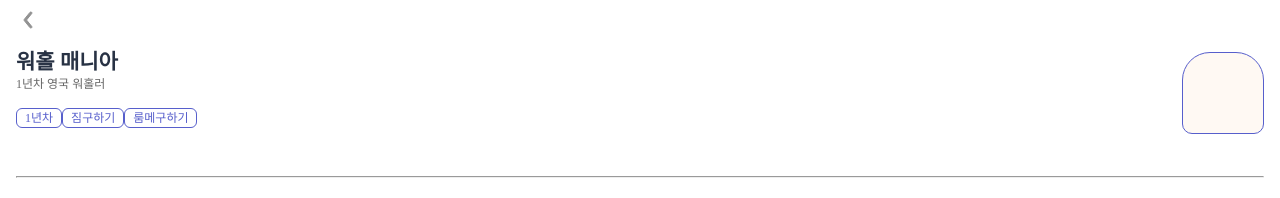
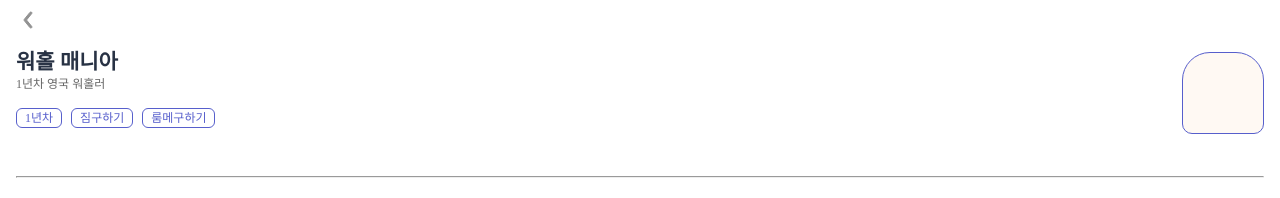
Before and after one commit to Team-Wordi/Wordi, a React (Create React App) app: page /Wordi/reviews in a window 1280 px wide. Shown: the top 198 px of the page. Built offline with nearby package versions, Linux system fonts and the light colour scheme; a web font is replaced by a local one.

Commit message:
Style: 불필요한 스타일 속성 제거

```diff
--- a/src/components/MentorColumn/MentorProfileCard.tsx
+++ b/src/components/MentorColumn/MentorProfileCard.tsx
@@ -3,10 +3,6 @@ import RightIcon from 'components/icon/RightIcon';
 import UKIcon from 'components/icon/UKIcon';
 import styled from 'styled-components';
 import { COLORS } from 'styles/Theme';
-
-const Container = styled.div`
-  margin-top: 21px;
-`;
 
 const CardHeader = styled.div`
   display: flex;
@@ -66,7 +62,7 @@ const MentorTitle = styled.div`
 
 const MentorProfileCard = () => {
   return (
-    <Container>
+    <>
       <CardHeader>
         <Img />
         <MentorInfo>
@@ -87,7 +83,7 @@ const MentorProfileCard = () => {
         설렘 반 걱정 반으로 무작정 간 영국 워킹 홀리데이로 고생 좀 하고 지금은 워디로 광명찾고
         다양한 경험을 영국에서 하고 있습니다.
       </Description>
-    </Container>
+    </>
   );
 };
 
--- a/src/components/MentorReview/Header.tsx
+++ b/src/components/MentorReview/Header.tsx
@@ -29,6 +29,10 @@ const HeaderInfo = styled.div`
 const TagsContainer = styled.div`
   display: flex;
   justify-content: space-between;
+
+  & > div {
+    margin-right: 9px;
+  }
 `;
 
 const HeaderImg = styled.div`
```
